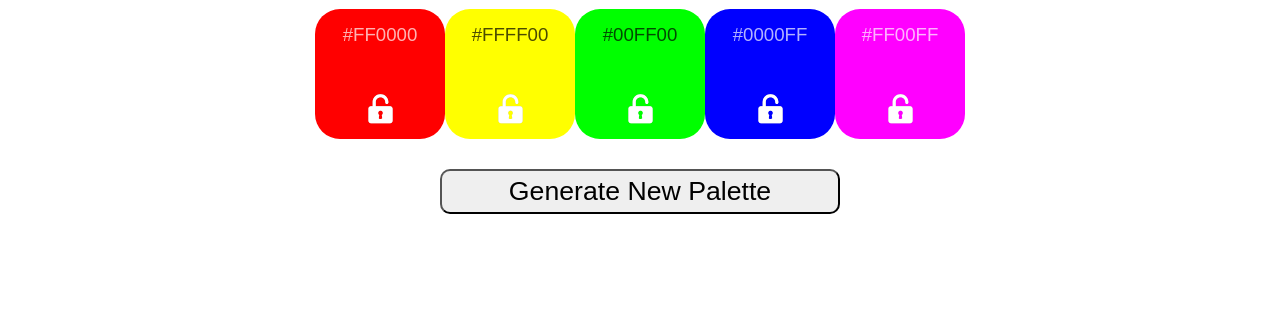
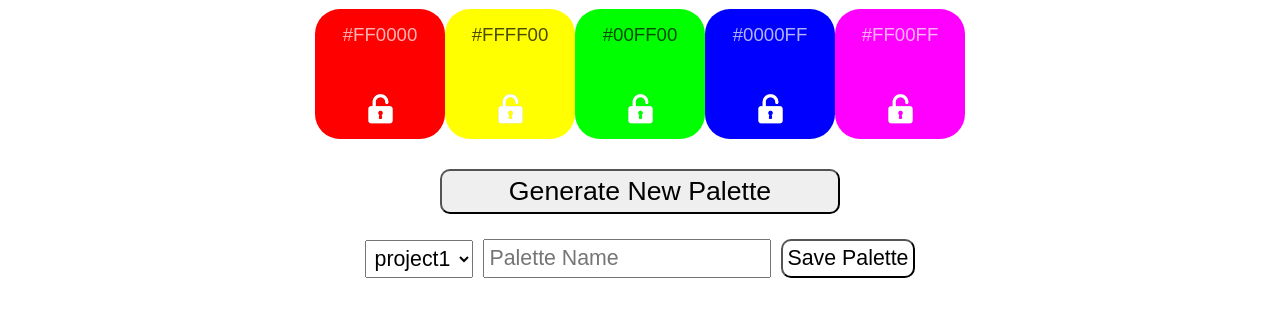
Before and after one commit to julieahawkins/palette-picker-pwa, a website: page public/index.html in a window 1280 px wide. Shown: the part 58-374 px from the top of the page. Drawn offline with nearby package versions, Linux system fonts and the light colour scheme; files that its build step writes are made by us from their sources.

Commit message:
adds basic save palette inputs

```diff
--- a/public/css/style.scss
+++ b/public/css/style.scss
@@ -85,7 +85,6 @@ main {
   background-image: url('./assets/locked.svg');
 }
 
-
 .colors-btn {
   font-size: 20pt;
   border-radius: 10px;
@@ -93,3 +92,24 @@ main {
   width: 400px;
   outline: none;
 }
+
+.save-container {
+  display: flex;
+  justify-content: center;
+  align-items: center;
+  margin-top: 20px;
+  width: 90%;
+  input,
+  button,
+  select,
+  option {
+    font-size: 16pt;
+    padding: 5px;
+    margin: 5px;
+  }
+}
+
+.save-palette-btn {
+  background: none;
+  border-radius: 10px;
+}
--- a/public/index.html
+++ b/public/index.html
@@ -7,12 +7,14 @@
     <link rel="stylesheet" href="./css/style.css" type="text/css" />
   </head>
   <body>
+
     <header>
       <h1>PALETTE PICKER</h1>
     </header>
+
     <main>
+
       <div class="palette-container">
-
         <div class="single-color" id="color1">
           <span class="color-name dark" id="name1">
             #FF0000
@@ -47,12 +49,22 @@
           </span>
           <div id="lock5" class="lock-icon"></div>
         </div>
-
       </div>
 
       <button class="colors-btn">
         Generate New Palette
       </button>
+
+      <div class="save-container">
+        <select id="projects">
+          <option value="project1">project1</option>
+          <option value="project2">project2</option>
+        </select>
+        <input class="palette-input" type="text" placeholder="Palette Name">
+        <button class="save-palette-btn">
+          Save Palette
+        </button>
+      </div>
 
     </main>
 
```
